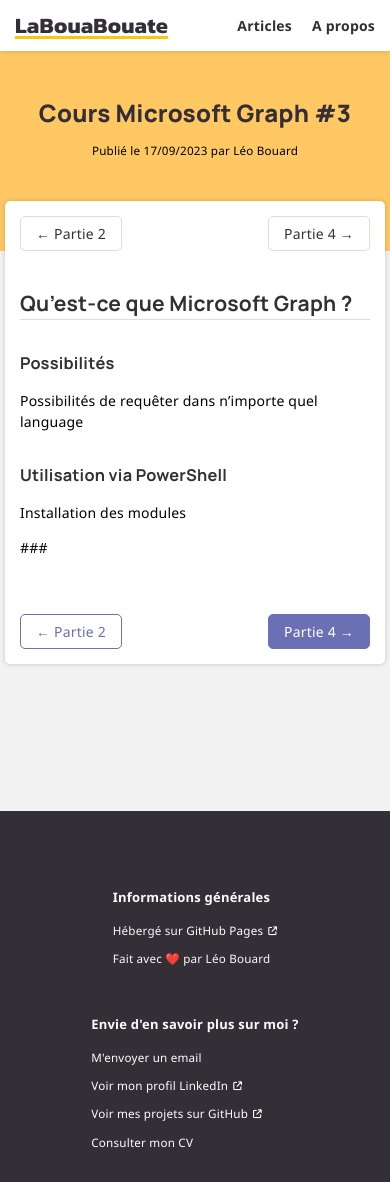
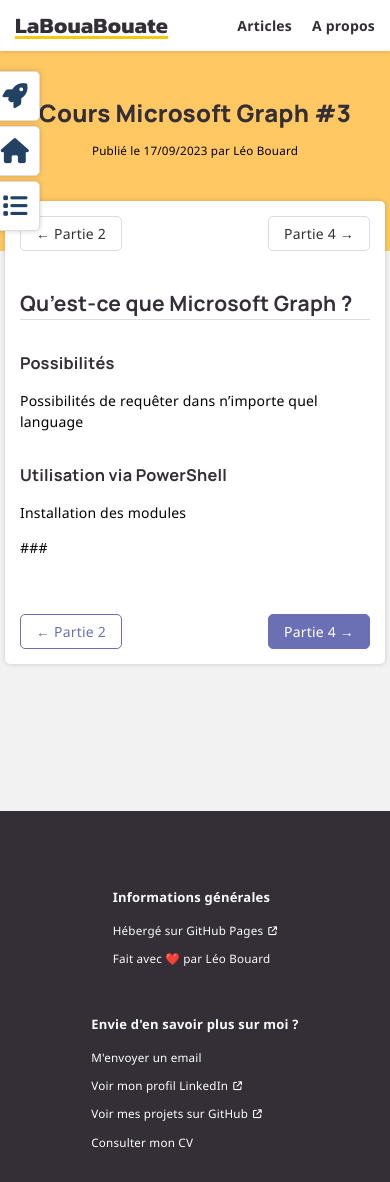
Before and after one commit to leobouard/leobouard.github.io, a Jekyll site: the page built from _posts/2023-09-17-cours-msgraph-003.md, in a window 390 px wide. Built offline with Jekyll 4.4.1, drawn with Linux system fonts in a browser that asks for light colours; nearby versions of some CDN libraries; some web fonts are replaced.

Commit message:
Update posts.scss

```diff
--- a/assets/css/posts.scss
+++ b/assets/css/posts.scss
@@ -302,6 +302,15 @@
     margin-right: 10px;
 }
 
+@media screen and (max-width: 950px) {
+
+    div.side_buttons {
+        margin-left: -35px;
+        margin-top: -150px;
+    }
+
+}
+
 @media screen and (max-width: 880px) {
 
     .posts {
```
